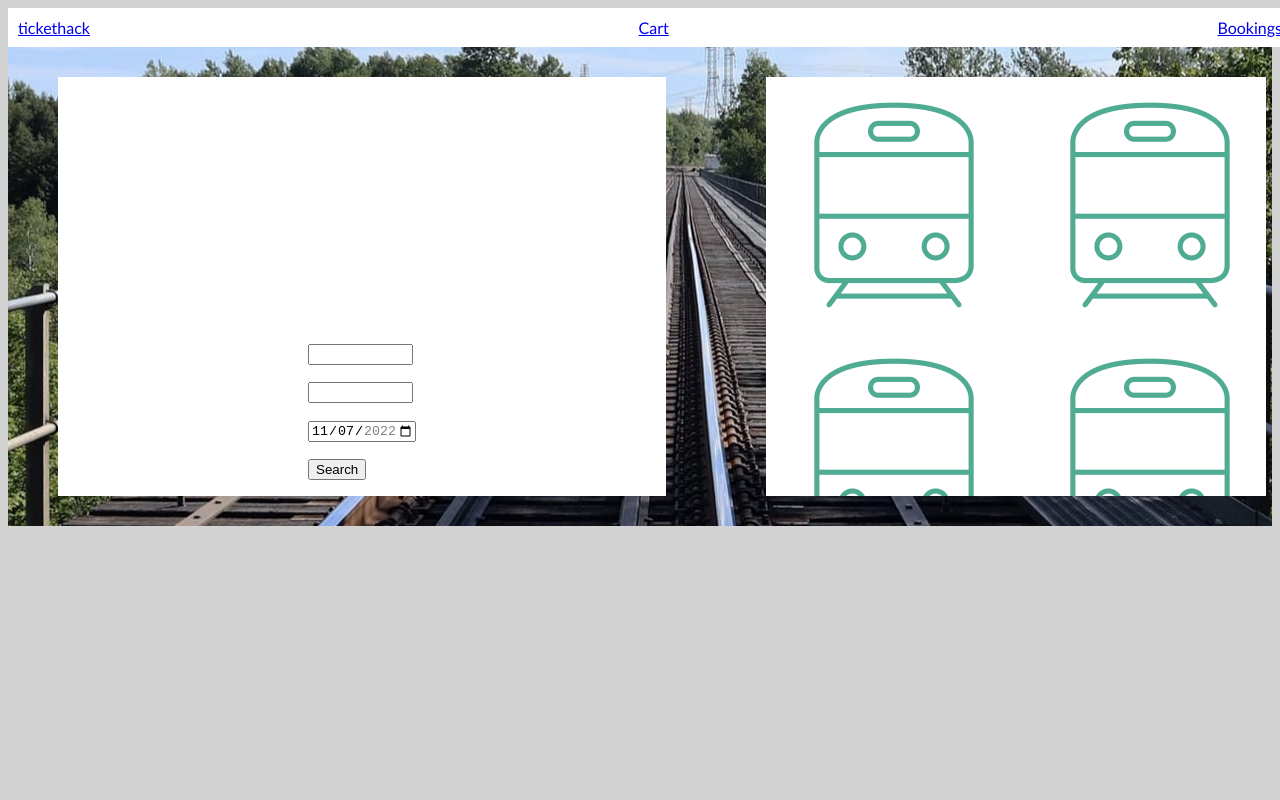
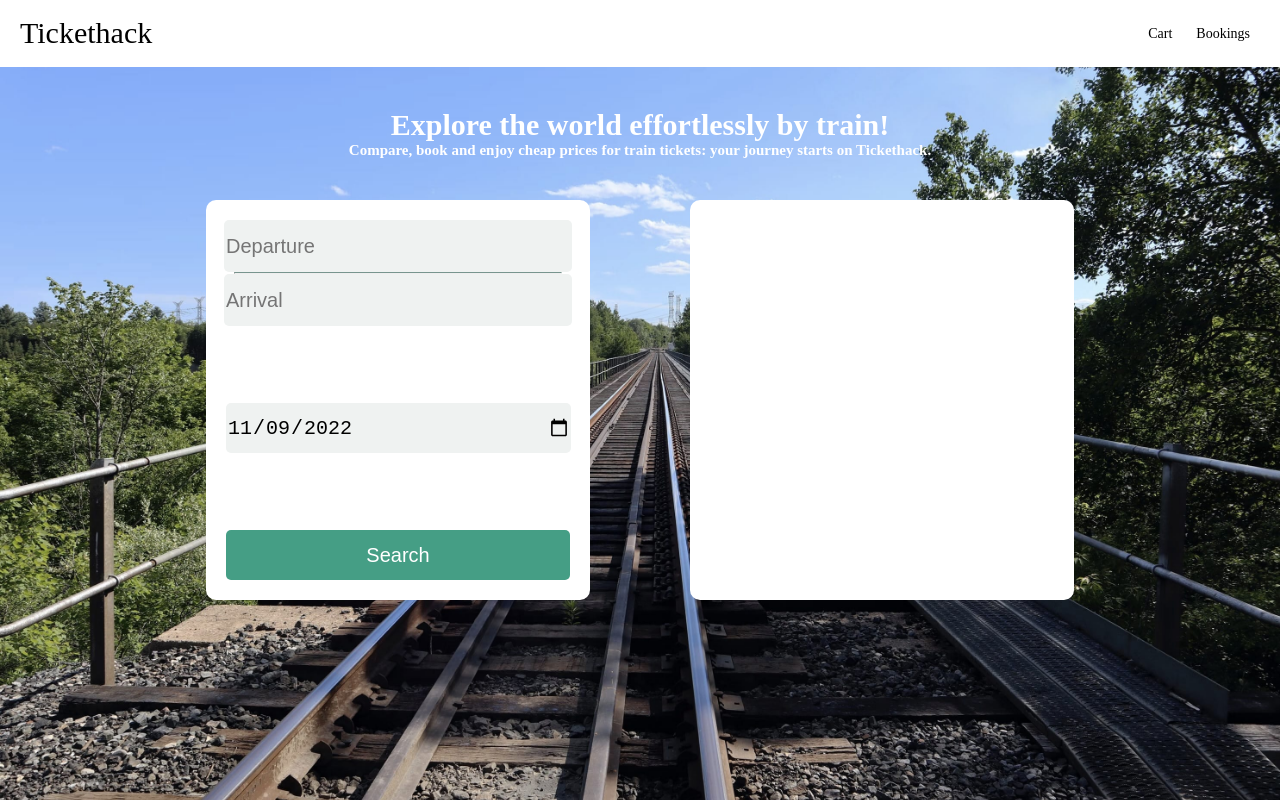
Before and after one commit to AlbyonHokwin/tickethack, a website: page frontend/index.html in a window 1280 px wide. Drawn offline with Linux system fonts and the light colour scheme; files whose address does not match are found by name.

Commit message:
index and scripting done

```diff
--- a/frontend/bookings.js
+++ b/frontend/bookings.js
@@ -32,7 +32,6 @@ function filledBookings(bookings) {
         let { departure, arrival, date, price } = booking.trip;
 
         date = new Date(date);
-        console.log(date);
         const day = `0${date.getDate()}`.slice(-2);
         const month = `0${date.getMonth() + 1}`.slice(-2);
         const year = `${date.getFullYear()}`.slice(-2);
--- a/frontend/index.html
+++ b/frontend/index.html
@@ -1,39 +1,49 @@
 <!doctype html>
 <html lang="en">
+
 <head>
-  <meta charset="utf-8">
-  <meta name="viewport" content="width=device-width, initial-scale=1.0">
-  <title>Titre de la page</title>
-  <link rel="stylesheet" href="style.css">
+    <meta charset="utf-8">
+    <meta name="viewport" content="width=device-width, initial-scale=1.0">
+    <title>Tickethack</title>
+    <link rel="stylesheet" href="style.css">
 </head>
+
 <body>
+    <div id="container">
 
-    <header>
-        <nav class="box">
-            <a href="/Users/yassinetazit/Desktop/tickethack/frontend/index.html">tickethack</a>
-            <a href="/Users/yassinetazit/Desktop/tickethack/frontend/cart.html">Cart</a>
-            <a href="/Users/yassinetazit/Desktop/tickethack/frontend/bookings.html">Bookings</a>
-          </nav>
-    </header>
+        <div id="header">
+            <a id="tickethack" href="index.html">Tickethack</a>
+            <div id="cartBooking">
+                <a id="cart" href="cart.html">Cart</a>
+                <a id="booking" href="bookings.html">Bookings</a>
+            </div>
+        </div>
 
-    <div id="container">
-<div class="trip">
-    <p><input type="text" id="departure" name="name" size="10"></p>
+        <div id="tagline">
+            <h1>Explore the world effortlessly by train!</h1>
+            <h2>Compare, book and enjoy cheap prices for train tickets: your journey starts on Tickethack.</h2>
+        </div>
 
-    <p><input type="text" id="arrival" name="name" size="10"></p>
+        <div id="search">
+            <div id="inputs">
+                <div id="travel">
+                    <input type="text" id="departure" placeholder="Departure">
+                    <hr id="travelDivider">
+                    <input type="text" id="arrival" placeholder="Arrival">
+                </div>
+                <input type="date" id="date" placeholder="date">
+                <button id="btnSearch">Search</button>
+            </div>
 
-    <p><input type="date" id="start" name="trip-start"
-       value="2022-11-07"
-       min="2022-01-01" max="2022-12-31"></p>
+            <div id="searchResults">
+            </div>
+        </div>
 
-       <p><button>Search</button></p>
+        <div id="footer">
+        </div>
 
-</div>
+    </div>
+    <script src="script.js"></script>
+</body>
 
-<div class="result">
-
-
-</div>
-</div>
-</body>
 </html>
--- /dev/null
+++ b/frontend/script.js
@@ -0,0 +1,88 @@
+let tripInSearch = [];
+
+function emptySearchResults() {
+    document.querySelector('#searchResults').innerHTML = `
+        <div id="emptySearch">
+            <img id="noTripImg" src="images/notfound.png" alt="not found" />
+            <hr id="searchDivider>
+            <p>No trip found.</p>
+        </div>
+    `;
+
+    tripInSearch = [];
+}
+
+function updateSearchResults(trips) {
+    document.querySelector('#searchResults').innerHTML = '<div id="notEmptySearch"></div>';
+
+    for (let trip of trips) {
+        let {departure, arrival, date, price} = trip;
+
+        date = new Date(date);
+        const hour = `0${date.getHours()}`.slice(-2);
+        const min = `0${date.getMinutes()}`.slice(-2);
+        hourStr = `${hour}:${min}`;
+
+        tripInSearch.push({
+            departure,
+            arrival,
+            date: date.getTime(),
+            price,
+        });
+
+        const newSearch = `
+            <div class="searchRow">
+                <div class="searchTravel">${departure} > ${arrival}</div>
+                <div class="searchHour">${hourStr}</div>
+                <div class="searchPrice">${price} €</div>
+                <button class="btnBook">Book</button>
+            </div>
+        `;
+
+        document.querySelector('#searchResults').insertAdjacentHTML('beforeend', newSearch);
+    }
+
+    document.querySelectorAll('.btnBook').forEach((btn, i) => {
+        btn.addEventListener('click', function() {
+            const trip = tripInSearch[i];
+            console.log(trip);
+            const urlToFetch = `http://localhost:3000/bookings/new`;
+            fetch(urlToFetch, {
+                method: 'POST',
+                headers: {
+                    'Content-Type': 'application/json'
+                },
+                body: JSON.stringify(trip)
+            }).then(response => response.json())
+                .then(results => {
+                    console.log(results);
+                    if (results.result) window.location.assign('cart.html');
+                })
+        });
+    });
+}
+
+const today = new Date();
+const todayDay = `0${today.getDate()}`.slice(-2);
+const todayMonth = `0${1+today.getMonth()}`.slice(-2);
+const todayYear = today.getFullYear();
+const todayString = `${todayYear}-${todayMonth}-${todayDay}`;
+document.querySelector('#date').value = todayString;
+
+document.querySelector('#btnSearch').addEventListener('click', function () {
+    const departure = document.querySelector('#departure').value;
+    const arrival = document.querySelector('#arrival').value;
+    let date = document.querySelector('#date').value;
+    date = new Date(date).getTime();
+    const urlToFetch = `http://localhost:3000/trips/search/${departure}&${arrival}&${date}`;
+
+    fetch(urlToFetch).then(response => response.json())
+        .then(trips => {
+            if (!trips.result) emptySearchResults;
+            else updateSearchResults(trips.trips);
+        })
+        .catch(error => {
+            console.error(error);
+            emptySearchResults();
+        })
+});
--- a/frontend/style.css
+++ b/frontend/style.css
@@ -1,58 +1,165 @@
-body{
-    background-color: lightgray;
-
+body {
+    height: 100vh;
+    width: 100vw;
+    margin: 0;
 }
 
-.box{
-    background-color: white;
-    border: 10px solid white;
-    display: flex;
-  justify-content: space-between;
-  grid-row-start: 1;
-  grid-row-end: 2;
-  grid-column-start: 1;
-  grid-column-end: 9;
-  width: 100%;
-  font-family: "Gill Sans", sans-serif;
-  grid-template-columns: 30px auto 30px;
+#container {
+    height: 100%;
+    max-width: 100%;
+    display: grid;
+    grid-template-rows: repeat(12, 1fr);
+    grid-template-columns: 1fr;
+    background-image: url('images/background.jpg');
+    background-position: center center;
+    background-size: cover;
 }
 
-
-
-
-#container{
-    border: 500px white;
+#header {
+    grid-row-start: 1;
+    grid-row-end: 2;
+    grid-column-start: 1;
+    grid-column-end: 2;
     display: flex;
-  justify-content: space-between;
-  grid-row-start: 2;
-  grid-row-end: 12;
-  background-image:url("/Users/yassinetazit/Desktop/tickethack/frontend/images/background.jpg");
-  background-position: center center;
+    flex-direction: row;
+    justify-content: space-between;
+    align-items: center;
+    background-color: white;
+    padding: 0 20px;
 }
 
-.trip{
-    margin-left: 50px;
-    margin-right: 50px;
-    margin-top: 30px;
-    margin-bottom: 30px;
-    background-color: #FFFFFF;
-    padding-left: 250px;
-    padding-right: 250px;
-    padding-top: 250px;
-    text-align: left;
-    font-family: "Gill Sans", sans-serif;
+#tickethack {
+    color: black;
+    text-decoration: none;
+    font-size: 30px;
 }
 
-.result{
-    margin-left: 50px;
-    margin-right: 50px;
-    margin-top: 30px;
-    margin-bottom: 30px;
-    background-color: #FFFFFF;
-    padding-left: 250px;
-    padding-right: 250px;
-    padding-top: 250px;
-    text-align: right;
-    font-family: "Gill Sans", sans-serif;
-    background-image: url("/Users/yassinetazit/Desktop/tickethack/frontend/images/train.png");
+#cartBooking a {
+    width: 10%;
+    text-align: center;
+    color: black;
+    text-decoration: none;
+    font-size: 14px;
+    margin: 0 10px;
 }
+
+#tagline {
+    grid-row-start: 2;
+    grid-row-end: 4;
+    grid-column-start: 1;
+    grid-column-end: 2;
+    display: flex;
+    flex-direction: column;
+    justify-content: center;
+    align-items: center;
+    color: white;
+}
+
+#tagline h1 {
+    margin: 0;
+    font-size: 30px;
+}
+
+#tagline h2 {
+    margin: 0;
+    font-size: 15px;
+}
+
+#search {
+    grid-row-start: 4;
+    grid-row-end: 10;
+    grid-column-start: 1;
+    grid-column-end: 2;
+    display: flex;
+    flex-direction: row;
+    justify-content: center;
+    align-items: center;
+}
+
+#search>div {
+    background-color: white;
+    border-radius: 10px;
+    height: 100%;
+    width: 30%;
+    max-width: 400px;
+    margin: 0 50px;
+}
+
+#inputs {
+    display: flex;
+    flex-direction: column;
+    justify-content: space-between;
+    width: 100%;
+    height: 100%;
+    box-sizing: border-box;
+    padding: 20px;
+}
+
+#inputs input, button {
+    width: 100%;
+    height: 50px;
+    border-radius: 5px;
+    border: none;
+    background-color: #EFF2F1;
+    font-size: 20px;
+}
+
+#travel {
+    display: flex;
+    flex-direction: column;
+    justify-content: center;
+    align-items: center;
+}
+
+#travelDivider {
+    margin: 0;
+    width: 95%;
+    border-top: 0.5px solid #77958E;
+}
+
+#btnSearch {
+    background-color: #459E85;
+    color: white;
+}
+
+#searchResults {
+    display: flex;
+    flex-direction: column;
+    justify-content: space-between;
+    width: 100%;
+    height: 100%;
+    box-sizing: border-box;
+    padding: 20px;
+    overflow-y: auto;
+    overflow-x: hidden;
+}
+
+.searchRow {
+    background-color: #EFF2F1;
+    width: 90%;
+    height: 50px;
+    border-radius: 5px;
+    display: flex;
+    flex-direction: row;
+    justify-content: space-between;
+    align-items: center;
+    padding: 0 20px;
+    margin: 10px 0;
+    font-size: 20px;
+}
+
+.btnBook {
+    background-color: #459E85;
+    color: white;
+    font-size: 12px;
+    padding: 0 5px;
+    width: min-content;
+    height: 35px;
+}
+
+#footer {
+    grid-row-start: 10;
+    grid-row-end: 13;
+    grid-column-start: 1;
+    grid-column-end: 2;
+}
```
Also changed, not shown: frontend/cart.css (+39 -3 lines), frontend/cart.html (+5 -24 lines), frontend/cart.js (+106 -0 lines).
